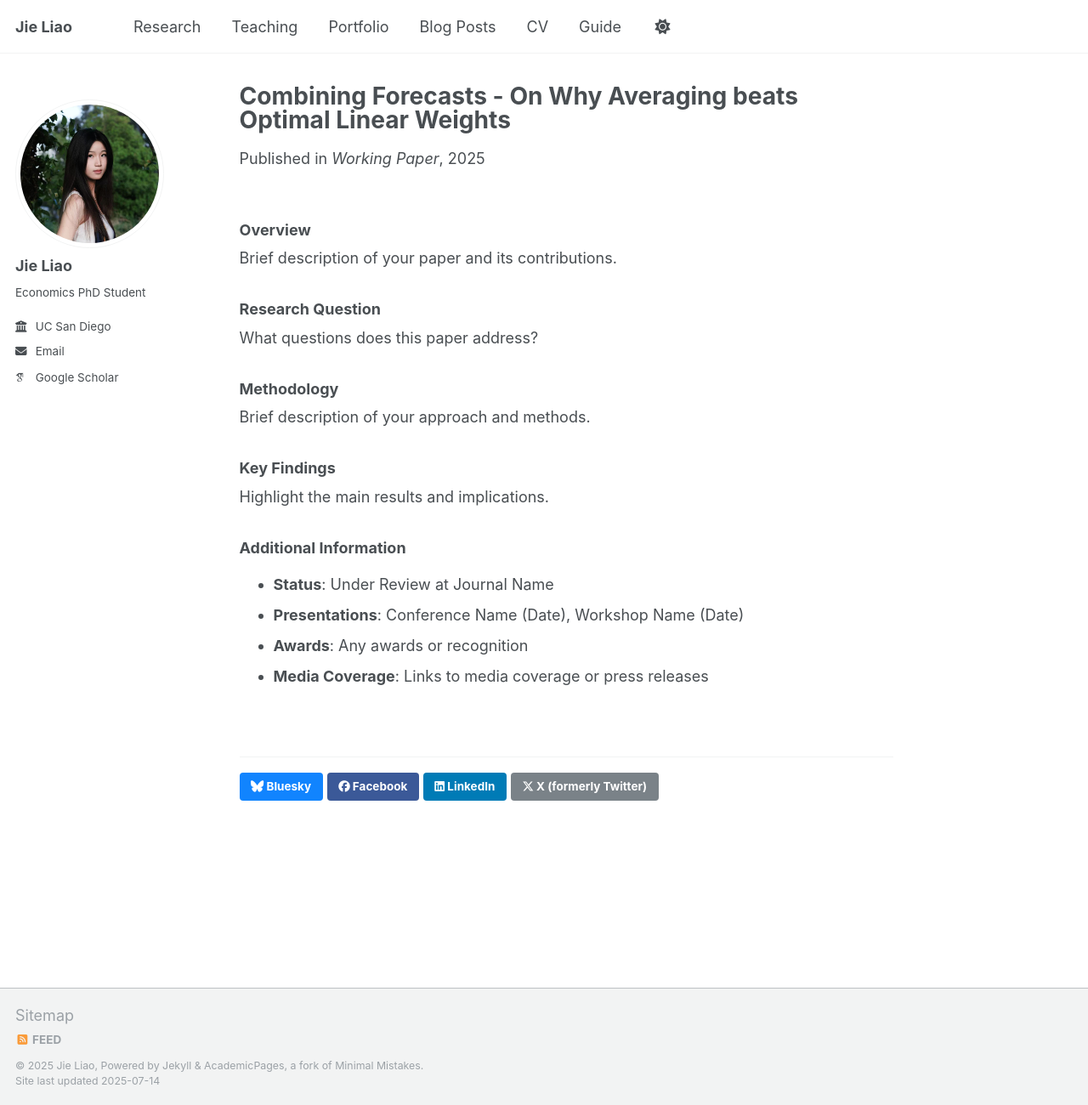
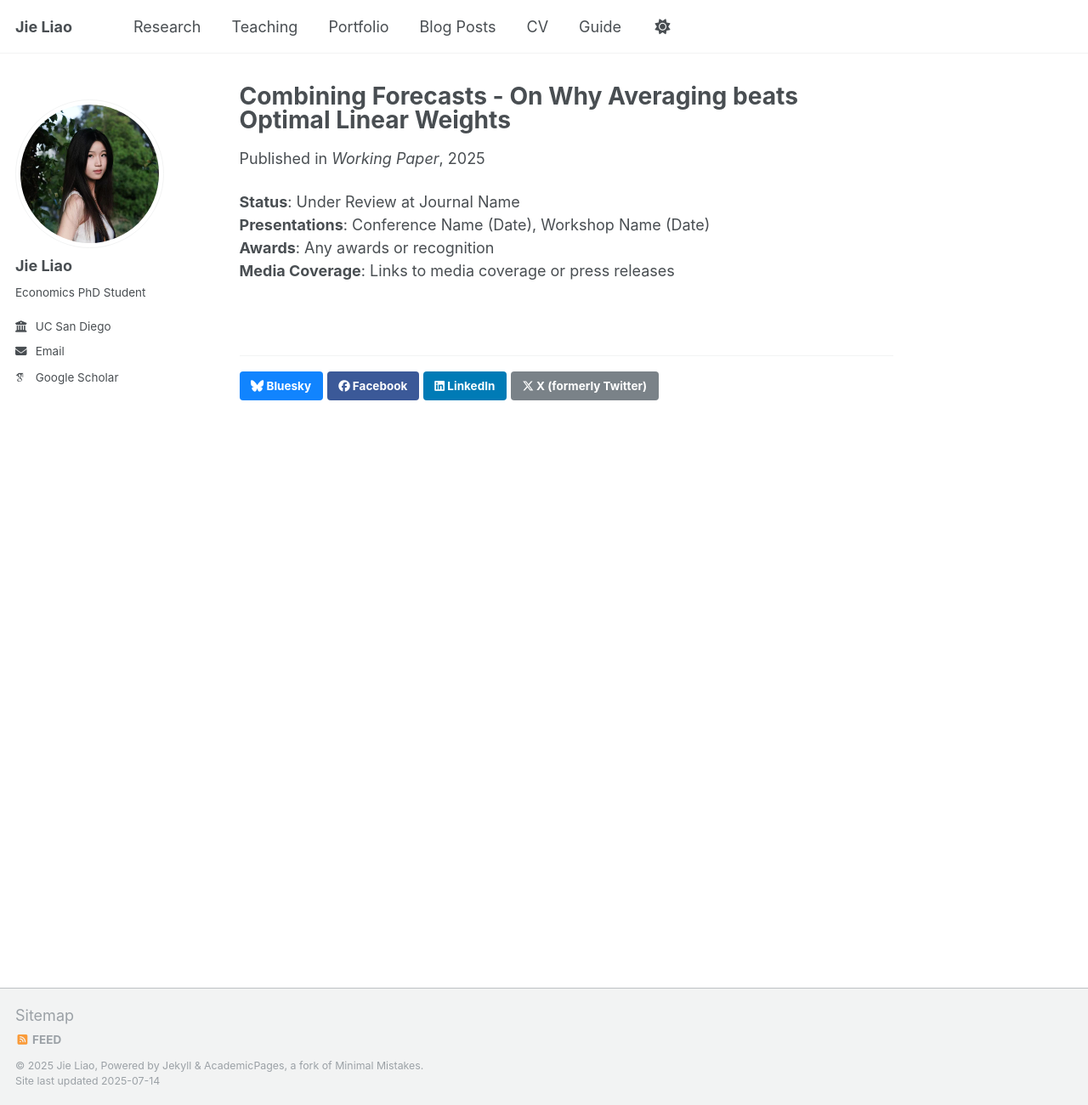
Before and after one commit to Jie-Liao/Jie-Liao.github.io, a Jekyll site: the page built from _research/2025-combination_forecast.md, in a window 1280 px wide and 1300 px high. Shown: the whole window at 85% size. Built offline with Jekyll 4.4.1, drawn with Linux system fonts in a browser that asks for light colours; some web fonts are replaced; a script that is not in the unit is left out.

```diff
--- a/_research/2025-combination_forecast.md
+++ b/_research/2025-combination_forecast.md
@@ -12,20 +12,7 @@ paperurl: '/files/research/papers/combining-forecasts.pdf'  # Optional: link to
 # abstract: 'This is an example abstract. Write a brief summary of your research paper here. The abstract should be concise but informative, highlighting the main research question, methodology, and key findings.'
 ---
 
-### Overview
-Brief description of your paper and its contributions.
-
-### Research Question
-What questions does this paper address?
-
-### Methodology
-Brief description of your approach and methods.
-
-### Key Findings
-Highlight the main results and implications.
-
-### Additional Information
-- **Status**: Under Review at Journal Name
-- **Presentations**: Conference Name (Date), Workshop Name (Date)
-- **Awards**: Any awards or recognition
-- **Media Coverage**: Links to media coverage or press releases
+**Status**: Under Review at Journal Name
+**Presentations**: Conference Name (Date), Workshop Name (Date)
+**Awards**: Any awards or recognition
+**Media Coverage**: Links to media coverage or press releases
```
